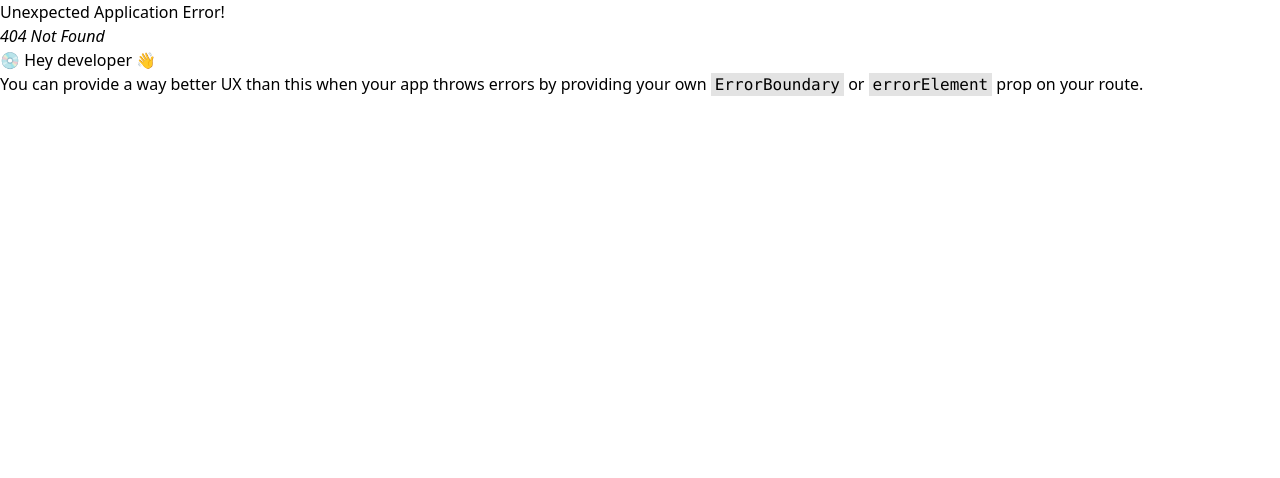
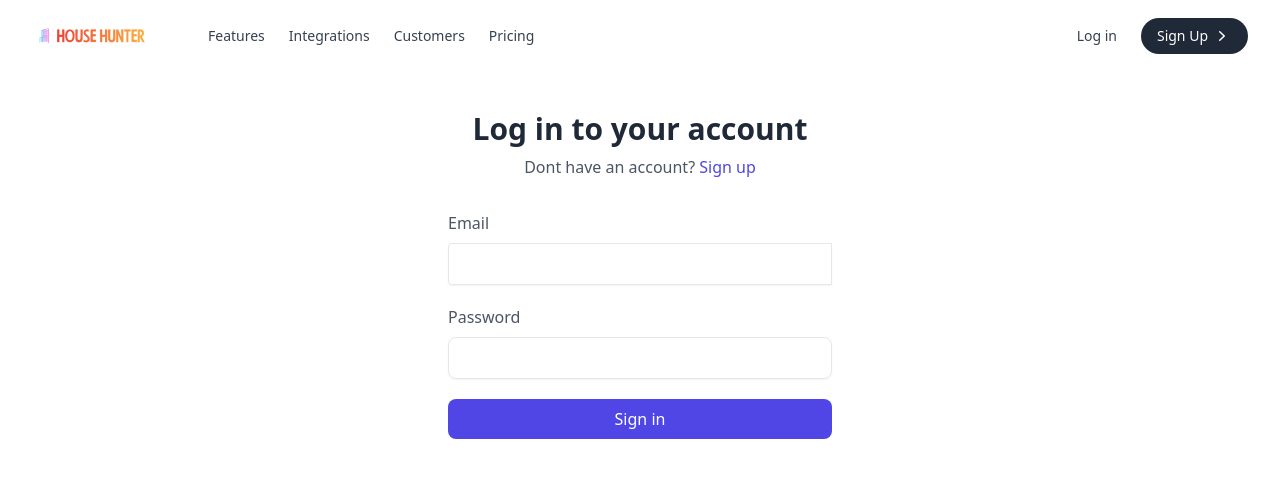
Before and after one commit to salsadsid/House-Hunter, a React app in the folder client/: page /login in a window 1280 px wide. Before the commit this address had no page. Shown: the top 478 px of the page. Built offline with nearby package versions, Linux system fonts and the light colour scheme; the HTML template or start-up script is replaced by a standard one.

Commit message:
Login-form-route-component-create

```diff
--- a/client/Routes/Routes.jsx
+++ b/client/Routes/Routes.jsx
@@ -2,6 +2,7 @@ import { createBrowserRouter } from "react-router-dom";
 import Main from "../src/Layout/Main";
 import Home from "../src/Pages/Home/Home/Home";
 import Sign from "../src/Pages/SignUp/Sign";
+import Login from "../src/Pages/Login/Login";
 
 
 const routes =createBrowserRouter([
@@ -16,6 +17,10 @@ const routes =createBrowserRouter([
             {
                 path:'/sign',
                 element:<Sign></Sign>
+            },
+            {
+                path:"/login",
+                element:<Login></Login>
             }
         ]
     }
--- a/client/src/Pages/Login/Login.jsx
+++ b/client/src/Pages/Login/Login.jsx
@@ -1,10 +1,78 @@
 import React from 'react';
+import { useForm } from 'react-hook-form';
+import { Link } from 'react-router-dom';
 
 const Login = () => {
+    const {
+        register,
+        handleSubmit,
+        formState: { errors },
+      } = useForm();
+
+      const handleLogin = (data) =>{
+        console.log(data)
+      }
     return (
-        <div>
+        <section className="relative w-full flex flex-col items-center justify-center bg-white px-4">
+        <div className="max-w-sm w-full text-gray-600">
+          <div className="text-center">
+            <div className="mt-5 space-y-2">
+              <h3 className="text-gray-800 text-2xl font-bold sm:text-3xl">
+                Log in to your account
+              </h3>
+              <p className="">
+                Dont have an account?{" "}
+                <Link
+                  to="/sign"
+                  className="font-medium text-indigo-600 hover:text-indigo-500"
+                >
+                  Sign up
+                </Link>
+              </p>
+            </div>
+          </div>
+          <form onSubmit={handleSubmit(handleLogin)} className="mt-8 space-y-5">
+          <div>
+                <label className="font-medium">Email</label>
+                <input
+                  type="email"
+                  {...register("email", {
+                    required: "Email is required",
+                    validate: {
+                      matchPattern: (v) =>
+                        /^\w+([.-]?\w+)*@\w+([.-]?\w+)*(\.\w{2,3})+$/.test(v) ||
+                        "Email address must be a valid address",
+                    },
+                  })}
+                  className={`w-full mt-2 px-3 py-2 text-gray-500 bg-transparent outline-none border ${errors.email?.message ? "focus:border-red-500": "focus:border-indigo-600"} shadow-sm rounded-l`}
+                />
+                {errors.email?.message && <small className="text-orange-700">{errors.email.message}</small>}
 
+              </div>
+              <div>
+                <label className="font-medium">Password</label>
+                <input
+                  type="password"
+
+                  {...register("password",{
+                    required:"Password is required",
+                    validate:{
+                      minLength: (v) => v.length > 5 || "Password must have 6 characters",
+                      matchPattern:(v)=>/^(?=.*[0-9])(?=.*[a-zA-Z])([a-zA-Z0-9]+)$/.test(v) ||
+                      "Password must have at least 1 letter and number."
+                    }
+                  })}
+                  className={`w-full mt-2 px-3 py-2 text-gray-500 bg-transparent outline-none border ${errors.password?.message ? "focus:border-red-500": "focus:border-indigo-600"} shadow-sm rounded-lg`}
+                />
+                {errors.password?.message && <small className="text-orange-700">{errors.password.message}</small>}
+
+              </div>
+            <button className="w-full px-4 py-2 text-white font-medium bg-indigo-600 hover:bg-indigo-500 active:bg-indigo-600 rounded-lg duration-150">
+              Sign in
+            </button>
+          </form>
         </div>
+      </section>
     );
 };
 
--- a/client/src/Pages/Shared/Nav.jsx
+++ b/client/src/Pages/Shared/Nav.jsx
@@ -63,9 +63,9 @@ const Nav = () => {
                         }
                     </ul>
                     <div className="flex-1 gap-x-6 items-center justify-end mt-6 space-y-6 md:flex md:space-y-0 md:mt-0">
-                        <a href="javascript:void(0)" className="block text-gray-700 hover:text-gray-900">
+                        <Link to="/login" className="block text-gray-700 hover:text-gray-900">
                             Log in
-                        </a>
+                        </Link>
                         <Link to="/sign" className="flex items-center justify-center gap-x-1 py-2 px-4 text-white font-medium bg-gray-800 hover:bg-gray-700 active:bg-gray-900 rounded-full md:inline-flex">
                             Sign Up
                             <svg xmlns="http://www.w3.org/2000/svg" viewBox="0 0 20 20" fill="currentColor" className="w-5 h-5">
--- a/client/src/Pages/SignUp/Sign.jsx
+++ b/client/src/Pages/SignUp/Sign.jsx
@@ -1,6 +1,6 @@
-import React, { useState } from 'react';
-import { useForm } from 'react-hook-form';
-import { Link } from 'react-router-dom';
+import React, { useState } from "react";
+import { useForm } from "react-hook-form";
+import { Link } from "react-router-dom";
 
 const Sign = () => {
   const {
@@ -10,14 +10,10 @@ const Sign = () => {
     formState: { errors },
   } = useForm();
 
-
-
-
   const handleSignUp = async (data) => {
-
-        console.log(data)
+    console.log(data);
     //
-    }
+  };
   return (
     <section className="w-full flex flex-col items-center justify-center bg-gray-50 sm:px-4">
       <div className="w-full space-y-6 text-gray-600 sm:max-w-md">
@@ -40,36 +36,67 @@ const Sign = () => {
         <div className="bg-white shadow p-4 py-6 sm:p-6 sm:rounded-lg">
           <form onSubmit={handleSubmit(handleSignUp)} className="space-y-5">
             <div>
-              <label className="font-medium">Username</label>
+              <label className="font-medium">Full Name</label>
               <input
                 type="text"
-                name="username"
-
-                {...register("username", {
+                name="name"
+                {...register("name", {
                   required: true,
-                  validate: {
-                    minLength: (v) => v.length > 5,
-                  },
                 })}
-                className={`w-full mt-2 px-3 py-2 text-gray-500 bg-transparent outline-none border ${errors.username?.type === "required" || errors.username?.type === "minLength"? "focus:border-red-500": "focus:border-indigo-600"} shadow-sm rounded-lg`}
+                className={`w-full mt-2 px-3 py-2 text-gray-500 bg-transparent outline-none border ${
+                  errors.name?.type === "required" ||
+                  errors.name?.type === "minLength"
+                    ? "focus:border-red-500"
+                    : "focus:border-indigo-600"
+                } shadow-sm rounded-lg`}
               />
-              {errors.username?.type === "required" && (
-                <small className="text-orange-700">Username is required</small>
+              {errors.name?.type === "required" && (
+                <small className="text-orange-700">Full Name is required</small>
               )}
-
-
-
-              {errors.username?.type === "minLength" && (
+            </div>
+            <div>
+              <label className=" font-medium " htmlFor="role">
+                Role
+              </label>
+              <select
+                name="role"
+                id="role"
+                {...register("role",{
+                    required:"Role is Required"
+                })}
+                className="bg-gray-50 border border-gray-300 text-gray-900 text-sm rounded-lg focus:ring-blue-500 focus:border-blue-500 block w-full mt-2 p-2.5 dark:bg-gray-700 dark:border-gray-600 dark:placeholder-gray-400 dark:text-white dark:focus:ring-blue-500 dark:focus:border-blue-500"
+              >
+                <option value="owner">House Owner</option>
+                <option value="renter">House Renter</option>
+              </select>
+              {errors.role?.message && (
                 <small className="text-orange-700">
-                  The username should have at least 6 characters
+                  {errors.email.message}
                 </small>
+              )}
+            </div>
+            <div>
+              <label className="font-medium">Phone Number</label>
+              <input
+                type="text"
+                name="phone"
+                {...register("phone", {
+                  required: true,
+                })}
+                className={`w-full mt-2 px-3 py-2 text-gray-500 bg-transparent outline-none border ${
+                  errors.phone?.type === "required"
+                    ? "focus:border-red-500"
+                    : "focus:border-indigo-600"
+                } shadow-sm rounded-lg`}
+              />
+              {errors.phone?.type === "required" && (
+                <small className="text-orange-700">Phone Number is required</small>
               )}
             </div>
             <div>
               <label className="font-medium">Email</label>
               <input
                 type="email"
-
                 {...register("email", {
                   required: "Email is required",
                   validate: {
@@ -78,14 +105,17 @@ const Sign = () => {
                       "Email address must be a valid address",
                   },
                 })}
-                className={`w-full mt-2 px-3 py-2 text-gray-500 bg-transparent outline-none border ${errors.email?.message? "focus:border-red-500": "focus:border-indigo-600"} shadow-sm rounded-lg`}
+                className={`w-full mt-2 px-3 py-2 text-gray-500 bg-transparent outline-none border ${
+                  errors.email?.message
+                    ? "focus:border-red-500"
+                    : "focus:border-indigo-600"
+                } shadow-sm rounded-lg`}
               />
               {errors.email?.message && (
                 <small className="text-orange-700">
                   {errors.email.message}
                 </small>
               )}
-
             </div>
             <div>
               <label className="font-medium">Password</label>
```
Lines whose indentation alone changed are shown as unchanged.
